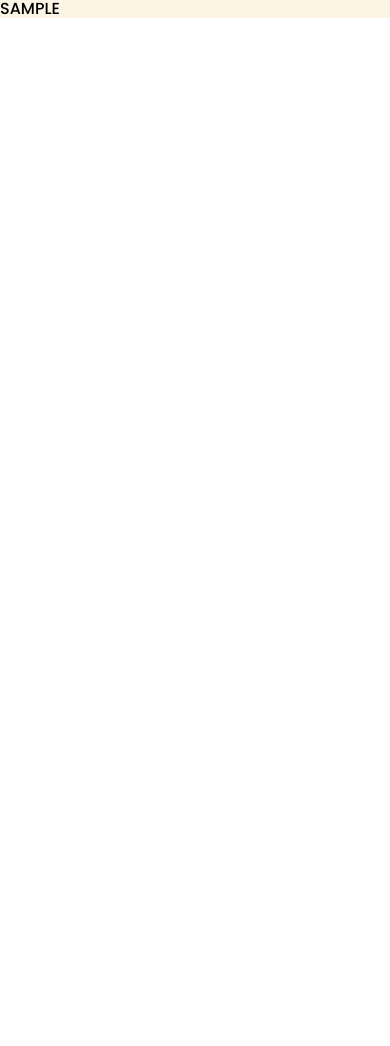
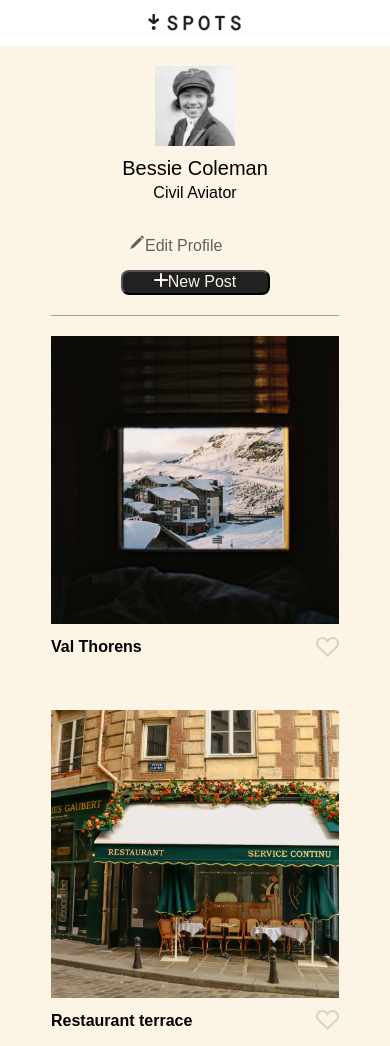
Before and after one commit to vinodj/se_project_spots, a plain HTML site: page index.html in a window 390 px wide. Shown: the top 1046 px of the page. Before the commit the page ends 844 px from the top, so only its background shows below. Drawn offline with Linux system fonts and the light colour scheme.

Commit message:
Built the application added in all the transitions - the remaining thing to work on is the tablet media query

```diff
--- /dev/null
+++ b/blocks/card.css
@@ -0,0 +1,51 @@
+.card__title {
+  font-family: Poppins-Medium, Arial, Helvetica, sans-serif;
+  font-size: 20px;
+  display: -webkit-box;
+  overflow: hidden;
+  text-overflow: ellipsis;
+  -webkit-line-clamp: 3;
+  -webkit-box-orient: vertical;
+  line-height: 1.2;
+}
+
+.card__image {
+  height: 413px;
+  width: 100%;
+  object-fit: cover;
+  display: block;
+}
+
+.card__content {
+  display: flex;
+  align-items: center;
+  justify-content: space-between;
+}
+
+.card__like-btn {
+  background-image: url(../images/heart.svg);
+  width: 23px;
+  height: 20px;
+  border: none;
+  background-color: transparent;
+  opacity: 40%;
+}
+
+.card__like-btn:hover {
+  opacity: 100%;
+}
+
+@media screen and (max-width: 627px) {
+  .card__image {
+    height: 288px;
+  }
+
+  .card__title {
+    font-size: 16px;
+    display: -webkit-box;
+    overflow: hidden;
+    text-overflow: ellipsis;
+    -webkit-line-clamp: 3;
+    -webkit-box-orient: vertical;
+  }
+}
--- /dev/null
+++ b/blocks/cards.css
@@ -0,0 +1,19 @@
+.cards {
+  padding-top: 20px;
+}
+
+.cards__list {
+  list-style-type: none;
+  padding: 0;
+  margin: 0;
+  display: grid;
+  grid-template-columns: repeat(auto-fit, 413px);
+  justify-content: center;
+  gap: 40px 20px;
+}
+
+@media screen and (max-width: 627px) {
+  .cards__list {
+    grid-template-columns: repeat(auto-fit, 288px);
+  }
+}
--- /dev/null
+++ b/blocks/content.css
@@ -0,0 +1,3 @@
+.content {
+  padding: 0 20px;
+}
--- /dev/null
+++ b/blocks/header.css
@@ -0,0 +1,10 @@
+.header {
+  background-color: #fff;
+  padding: 10px 0;
+  display: flex;
+  justify-content: center;
+}
+.header__logo {
+  width: 94px;
+  height: 26px;
+}
--- a/blocks/page.css
+++ b/blocks/page.css
@@ -1,5 +1,9 @@
 .page {
   background-color: #fcf5e5;
-  font-family: Poppins, Arial, Helvetica, sans-serif;
-  font-weight: 500;
+  min-height: 100vh;
 }
+
+.page__section {
+  max-width: 1280px;
+  margin: 0 auto;
+}
--- /dev/null
+++ b/blocks/profile.css
@@ -0,0 +1,101 @@
+.profile {
+  display: flex;
+  padding: 34px 0 20px;
+  border-bottom: 1px rgba(33, 33, 33, 0.4) solid;
+  font-family: Poppins-Medium, Arial, Helvetica, sans-serif;
+}
+
+.profile__avatar {
+  margin-right: 20px;
+  width: 190px;
+  height: 190px;
+}
+
+.profile__column {
+  display: flex;
+  flex-direction: column;
+}
+
+.profile__name {
+  margin: 0 0 12px;
+  font-weight: 500;
+  font-size: 24px;
+  line-height: 1;
+  display: -webkit-box;
+  overflow: hidden;
+  text-overflow: ellipsis;
+  -webkit-line-clamp: 3;
+  -webkit-box-orient: vertical;
+  max-width: 420px;
+}
+
+.profile__description {
+  margin: 0;
+  font-size: 16px;
+}
+
+.profile__edit-btn {
+  margin-top: auto;
+  font-size: 16px;
+  color: rgba(33, 33, 33, 1);
+  border: 0;
+  opacity: 70%;
+  height: 16px;
+  width: 107px;
+  background-color: #fcf5e5;
+}
+
+.profile__edit-btn:hover {
+  opacity: 100%;
+}
+
+.profile__add-btn {
+  margin-left: auto;
+  margin-top: 138px;
+  font-size: 16px;
+  color: rgba(252, 245, 229, 1);
+  background-color: rgba(33, 33, 33, 1);
+  border-radius: 8px;
+  width: 100%;
+  max-width: 149px;
+}
+
+.profile__add-btn:hover {
+  background-color: rgba(33, 33, 33, 0.8);
+}
+
+/* Media Query for Mobile View */
+@media screen and (max-width: 627px) {
+  .profile {
+    flex-direction: column;
+    max-width: 288px;
+    align-items: center;
+    text-align: center;
+    padding-top: 20px;
+  }
+  .profile__name {
+    font-size: 20px;
+    margin: 0 0 6px;
+    max-width: 288px;
+  }
+
+  .profile__description {
+    margin: 0 0 32px;
+    max-width: 288px;
+  }
+
+  .profile__column {
+    margin: 0 0 20px;
+  }
+
+  .profile__avatar {
+    margin: 0 0 12px;
+    height: 80px;
+    width: 80px;
+  }
+
+  .profile__add-btn {
+    margin: 0;
+    width: 100%;
+  }
+}
--- a/index.html
+++ b/index.html
@@ -19,11 +19,103 @@
   </head>
   <body>
     <div class="page">
-      SAMPLE
-      <header class="header"></header>
+      <!-- Header -->
+      <header class="header">
+        <img src="./images/logo.svg" alt="Spot Logo" class="header__logo" />
+      </header>
+      <!-- Content -->
       <main class="content">
-        <section class="profile"></section>
-        <section class="cards"></section>
+        <!-- Profile Section -->
+        <section class="profile page__section">
+          <img
+            src="./images/avatar.jpg"
+            alt="Bessie Coleman"
+            class="profile__avatar"
+          />
+          <div class="profile__column">
+            <h1 class="profile__name">Bessie Coleman</h1>
+            <p class="profile__description">Civil Aviator</p>
+            <button type="button" class="profile__edit-btn">
+              <img src="./images/pencil.svg" alt="Avatar icon" />Edit Profile
+            </button>
+          </div>
+          <button type="button" class="profile__add-btn">
+            <img src="./images/plus.svg" alt="Plus icon" />New Post
+          </button>
+        </section>
+        <!-- Cards Section -->
+        <section class="cards page__section">
+          <ul class="cards__list">
+            <li class="card">
+              <img
+                src="./images/1-photo-by-moritz-feldmann-from-pexels.jpg"
+                alt="Val Thorens"
+                class="card__image"
+              />
+              <div class="card__content">
+                <h2 class="card__title">Val Thorens</h2>
+                <button type="button" class="card__like-btn"></button>
+              </div>
+            </li>
+            <li class="card">
+              <img
+                src="./images/2-photo-by-ceiline-from-pexels.jpg"
+                alt="Restaurant terrace"
+                class="card__image"
+              />
+              <div class="card__content">
+                <h2 class="card__title">Restaurant terrace</h2>
+                <button type="button" class="card__like-btn"></button>
+              </div>
+            </li>
+            <li class="card">
+              <img
+                src="./images/3-photo-by-tubanur-dogan-from-pexels.jpg"
+                alt="An outdoor cafe"
+                class="card__image"
+              />
+              <div class="card__content">
+                <h2 class="card__title">An outdoor cafe</h2>
+                <button type="button" class="card__like-btn"></button>
+              </div>
+            </li>
+            <li class="card">
+              <img
+                src="./images/4-photo-by-maurice-laschet-from-pexels.jpg"
+                alt="A very long bridge, over the forest"
+                class="card__image"
+              />
+              <div class="card__content">
+                <h2 class="card__title">
+                  A very long bridge, over the forest...
+                </h2>
+                <button type="button" class="card__like-btn"></button>
+              </div>
+            </li>
+            <li class="card">
+              <img
+                src="./images/5-photo-by-van-anh-nguyen-from-pexels.jpg"
+                alt="Tunnel with morning light"
+                class="card__image"
+              />
+              <div class="card__content">
+                <h2 class="card__title">Tunnel with morning light</h2>
+                <button type="button" class="card__like-btn"></button>
+              </div>
+            </li>
+            <li class="card">
+              <img
+                src="./images/6-photo-by-moritz-feldmann-from-pexels.jpg"
+                alt="Mountain house"
+                class="card__image"
+              />
+              <div class="card__content">
+                <h2 class="card__title">Mountain house</h2>
+                <button type="button" class="card__like-btn"></button>
+              </div>
+            </li>
+          </ul>
+        </section>
       </main>
       <footer class="footer"></footer>
     </div>
--- a/pages/index.css
+++ b/pages/index.css
@@ -1,6 +1,16 @@
 /* Normalize - Vendor CSS File */
 @import url(../vendor/normalize.css);
+/* Fonts CSS File - contains the fonts used in this app */
+@import url(../vendor/fonts.css);
 /* Page CSS File - contains the CSS Styles for the page */
 @import url(../blocks/page.css);
-/* Fonts CSS File - contains the fonts used in this app */
-@import url(../vendor/fonts.css);
+/* Header CSS File - contains the css for the Header in the app */
+@import url(../blocks/header.css);
+/* Content CSS File - contains the css for the content section  */
+@import url(../blocks/content.css);
+/* Profile CSS File - contains the css for the profile section */
+@import url(../blocks/profile.css);
+/* Cards CSS File - contains the css for the cards section */
+@import url(../blocks/cards.css);
+/* Card CSS File - contains the css for the individual cards */
+@import url(../blocks/card.css);
```
Also changed, not shown: images/heart.svg (added), images/logo.svg (added), images/pencil.svg (added), images/plus.svg (added), 2 other files.
